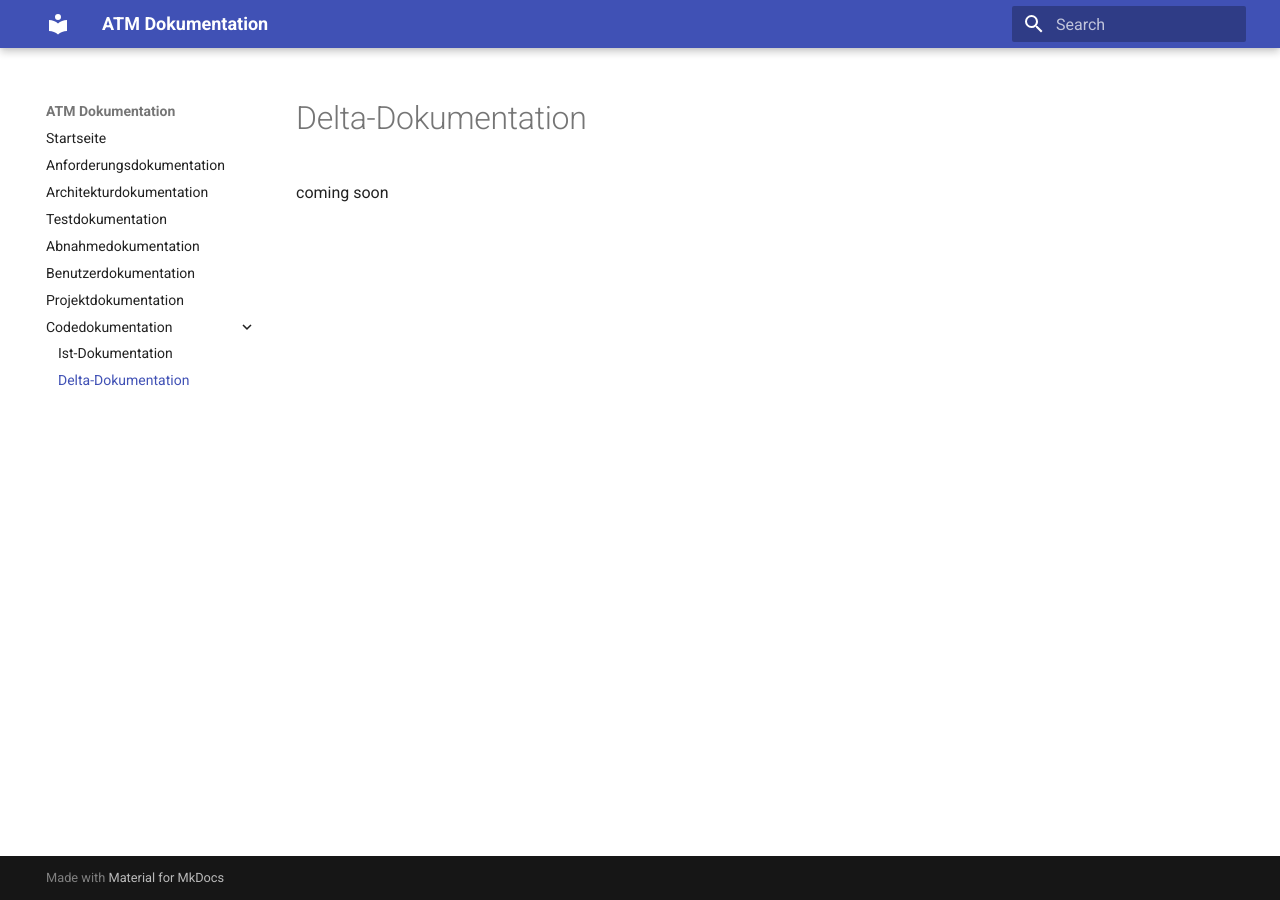
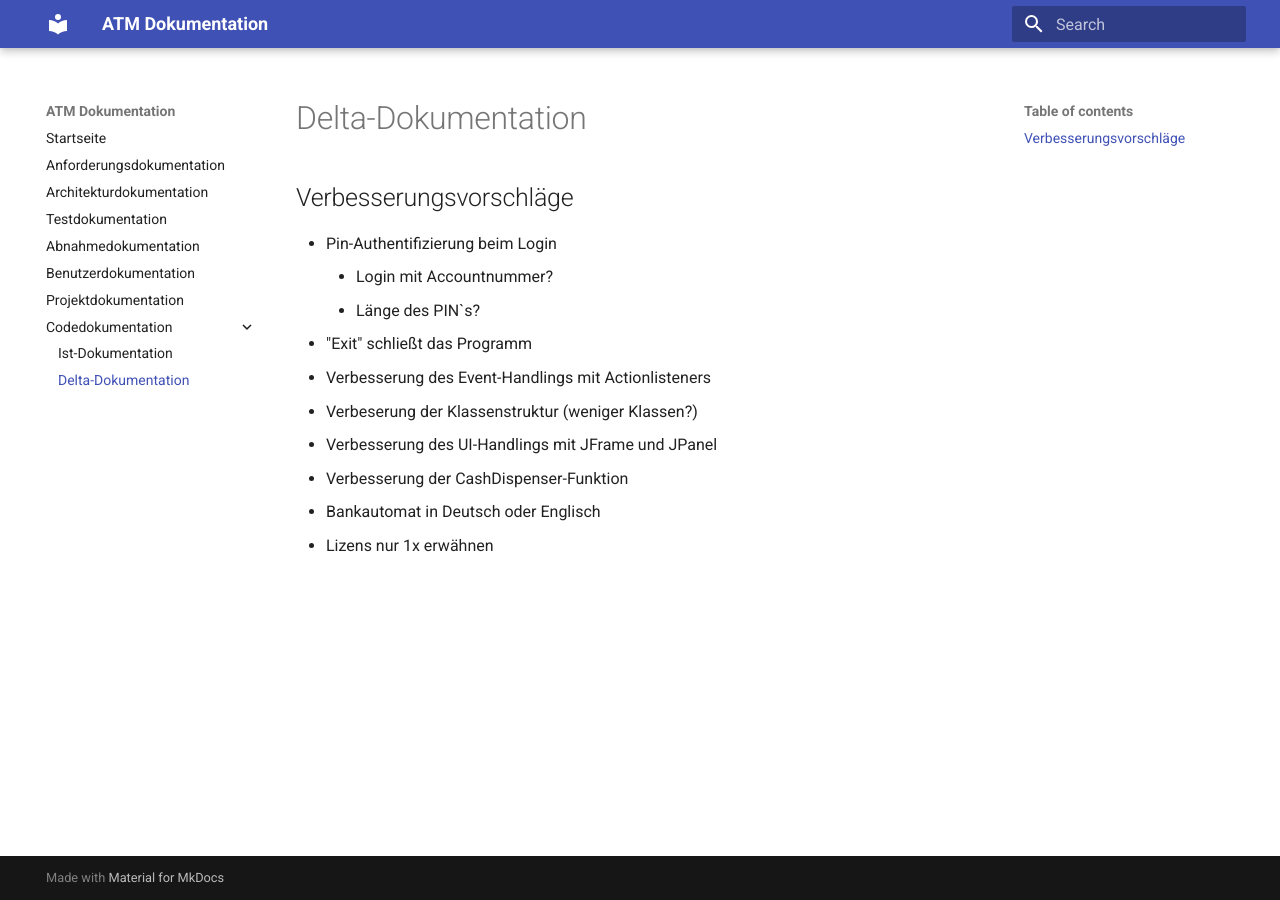
Before and after one commit to Halfpipe-SD/ATM, an MkDocs documentation site: the page built from docs/docs/codedocs/delta-docs.md, in a window 1280 px wide. Built offline with MkDocs 1.6.1 and Material for MkDocs 9.7.7, drawn with Linux system fonts in a browser that asks for light colours.

Commit message:
Moved suggestions to delta-docs

```diff
--- a/docs/docs/codedocs/delta-docs.md
+++ b/docs/docs/codedocs/delta-docs.md
@@ -1,4 +1,14 @@
 # Delta-Dokumentation
 
+## Verbesserungsvorschläge
 
-coming soon
+- Pin-Authentifizierung beim Login
+    - Login mit Accountnummer?
+    - Länge des PIN`s?
+- "Exit" schließt das Programm
+- Verbesserung des Event-Handlings mit Actionlisteners
+- Verbeserung der Klassenstruktur (weniger Klassen?)
+- Verbesserung des UI-Handlings mit JFrame und JPanel
+- Verbesserung der CashDispenser-Funktion
+- Bankautomat in Deutsch oder Englisch
+- Lizens nur 1x erwähnen
```
Also changed, not shown: docs/docs/codedocs/is-docs.md (+0 -14 lines), docs/docs/requirements-docs.md (+1 -1 lines).
